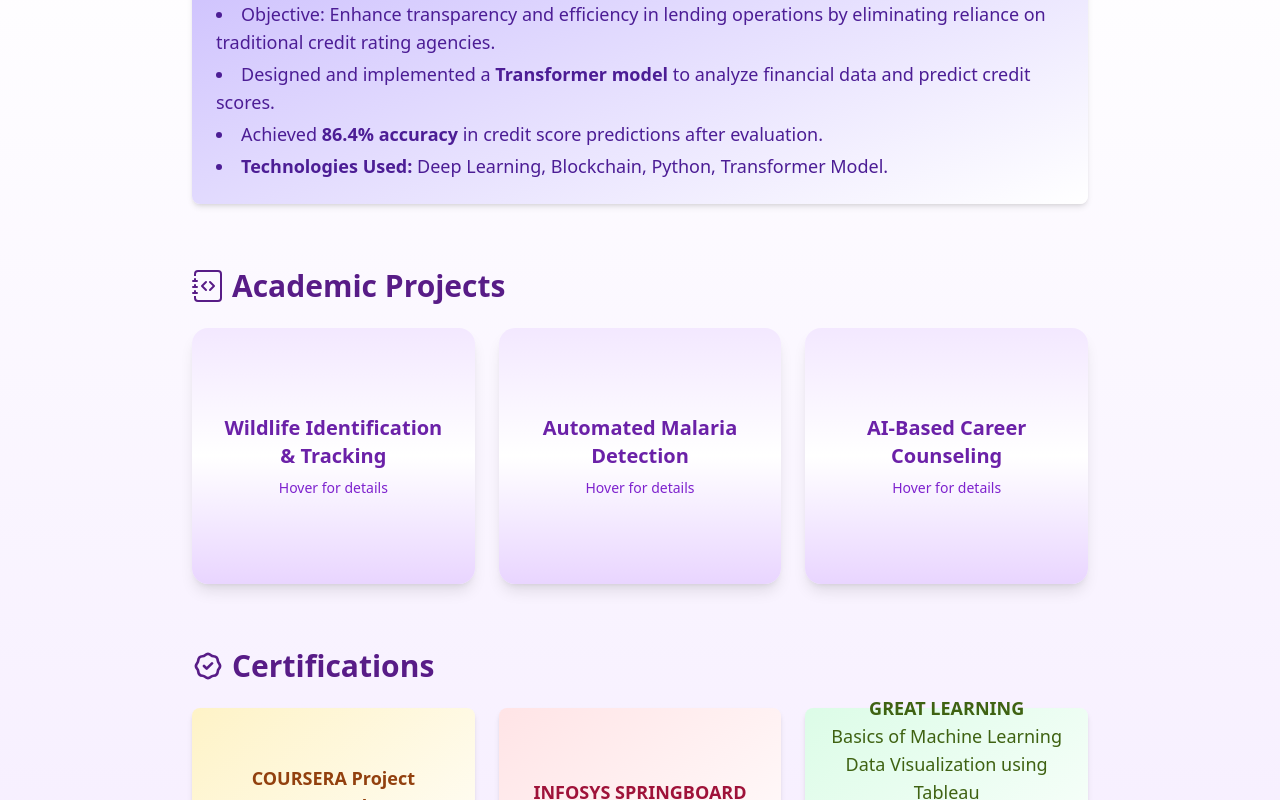
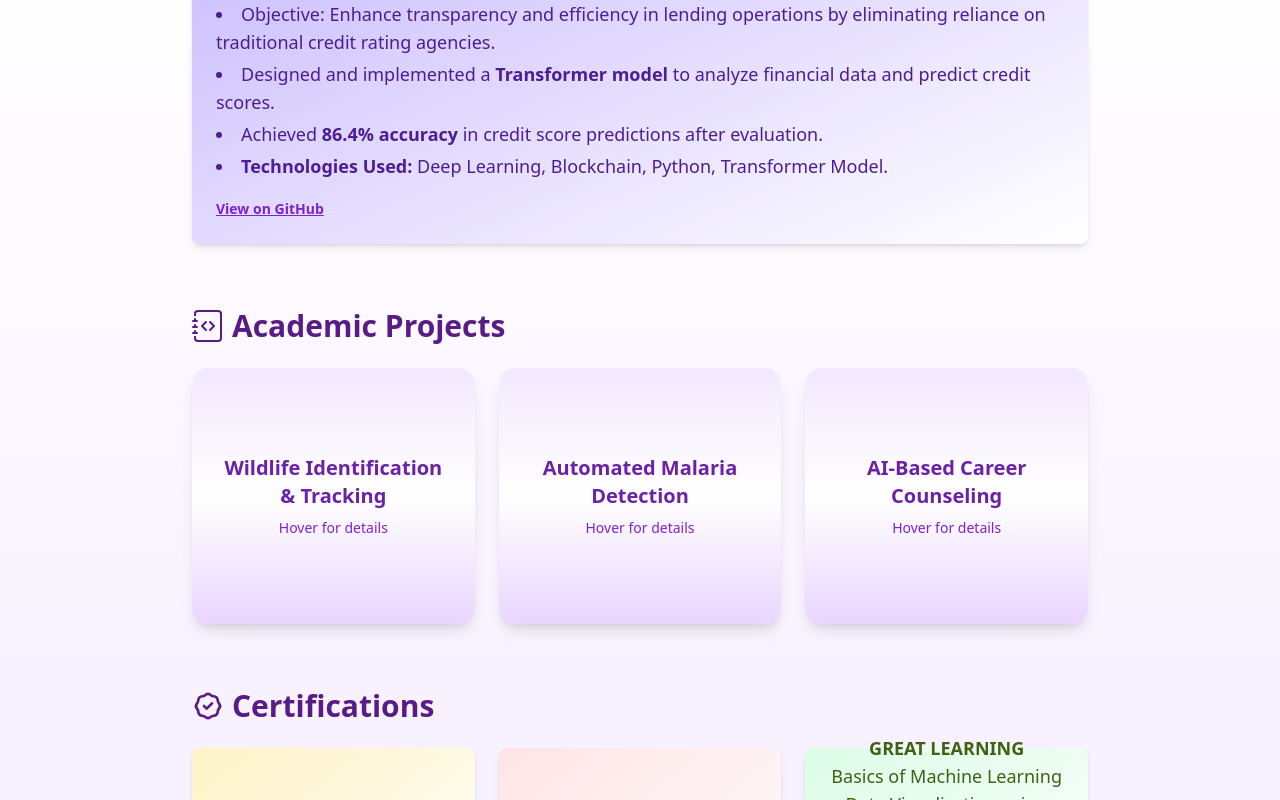
Before and after one commit to Shanmukhapriya11/Portfolio, a Next.js app: page / in a window 1280 px wide. Shown: the part 2623-3423 px from the top of the page. Built offline with nearby package versions, Linux system fonts and the light colour scheme.

Commit message:
the portfolio is ready

```diff
--- a/pages/index.js
+++ b/pages/index.js
@@ -323,21 +323,40 @@ export default function Home() {
   </div>
 </section>
 <section className="mt-16">
-<h2 className="text-3xl font-bold text-purple-900 mb-6 flex items-center gap-2"><HiOutlineBriefcase className="w-8 h-8" />Professional Experience</h2>
+  <h2 className="text-3xl font-bold text-purple-900 mb-6 flex items-center gap-2">
+    <HiOutlineBriefcase className="w-8 h-8" />
+    Professional Experience
+  </h2>
+
   <div className="bg-gradient-to-br from-violet-300 to-white hover:from-violet-400 p-6 rounded-lg shadow-md hover:shadow-xl transition-all duration-300">
-      <h3 className="text-xl font-semibold text-violet-900 mb-2">AI/ML Project Intern — NIT Raipur</h3>
-      <p className="text-violet-900 text-lg mb-1"><strong>Duration:</strong> May 2024 – June 2024</p>
-      <p className="text-violet-900 mb-2"><strong>Project:</strong> <em>SmartLoanChain</em> — a deep learning-based credit score recommender system integrated with blockchain technology.</p>
+    <h3 className="text-xl font-semibold text-violet-900 mb-2">
+      AI/ML Project Intern — NIT Raipur
+    </h3>
+    <p className="text-violet-900 text-lg mb-1">
+      <strong>Duration:</strong> May 2024 – June 2024
+    </p>
+    <p className="text-violet-900 mb-2">
+      <strong>Project:</strong> <em>SmartLoanChain</em> — a deep learning-based credit score recommender system integrated with blockchain technology.
+    </p>
 
-      <ul className="list-disc list-inside text-violet-900 space-y-1 text-lg">
+    <ul className="list-disc list-inside text-violet-900 space-y-1 text-lg mb-4">
       <li>Objective: Enhance transparency and efficiency in lending operations by eliminating reliance on traditional credit rating agencies.</li>
       <li>Designed and implemented a <strong>Transformer model</strong> to analyze financial data and predict credit scores.</li>
       <li>Achieved <strong>86.4% accuracy</strong> in credit score predictions after evaluation.</li>
       <li><strong>Technologies Used:</strong> Deep Learning, Blockchain, Python, Transformer Model.</li>
     </ul>
+
+    {/* View on GitHub Link */}
+    <a
+      href="https://github.com/yourusername/smartloanchain"
+      target="_blank"
+      className="text-purple-700 underline text-sm font-semibold hover:text-purple-900 transition-colors"
+    >
+      View on GitHub
+    </a>
   </div>
+</section>
 
-</section>
 <section className="mt-16">
   <h2 className="text-3xl font-bold text-purple-900 mb-6 flex items-center gap-2"><BsJournalCode className="w-8 h-8" />Academic Projects</h2>
 
```
Lines whose indentation alone changed are shown as unchanged.
